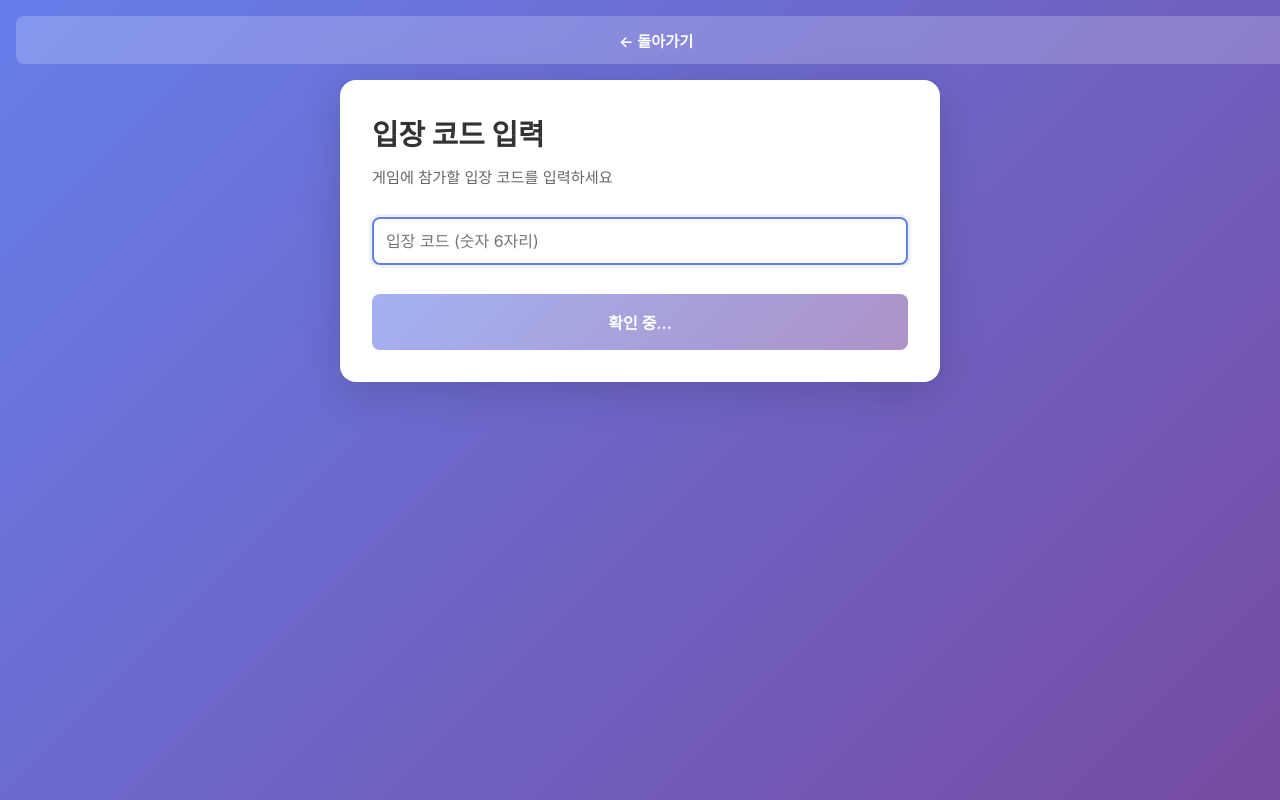
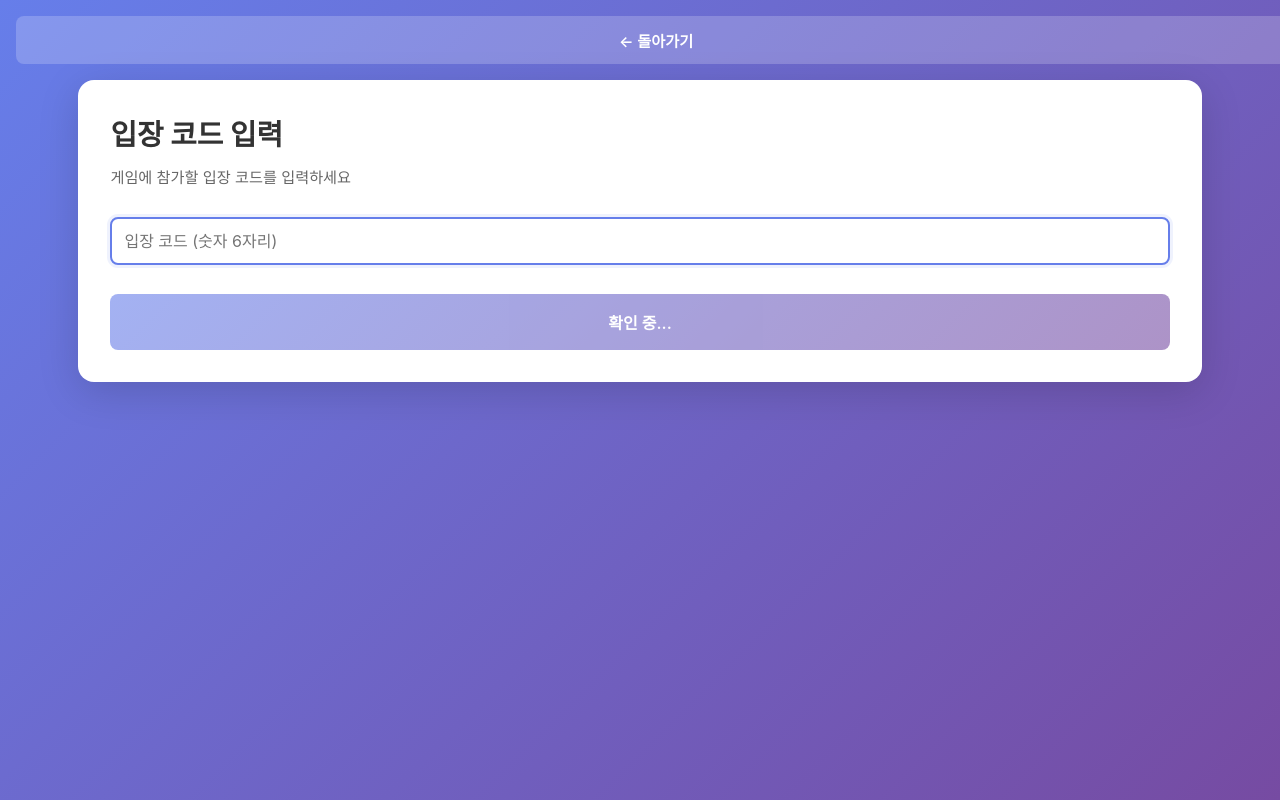
Before and after one commit to rkddpwl0625/mopo-treasure-hunt, a React (Vite) app: page /join in a window 1280 px wide. Built offline with nearby package versions, Linux system fonts and the light colour scheme; no server answers; a web font is replaced by a local one.

Commit message:
Increase card width from 600px max-width to 90% for full screen coverage

```diff
--- a/src/pages/participant/Participant.css
+++ b/src/pages/participant/Participant.css
@@ -27,7 +27,7 @@
   background: white;
   border-radius: 16px;
   padding: 2rem;
-  max-width: 600px;
+  max-width: 90%;
   width: 100%;
   margin: 4rem auto 2rem;
   box-shadow: 0 10px 40px rgba(0, 0, 0, 0.15);
```
